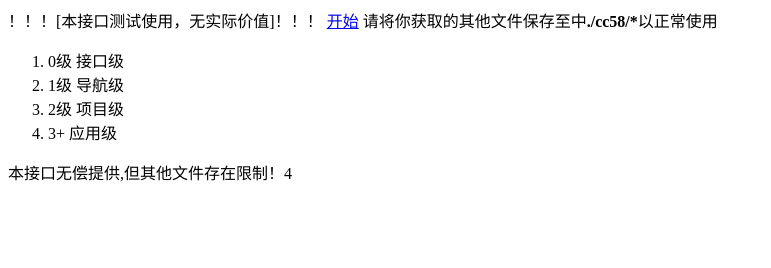
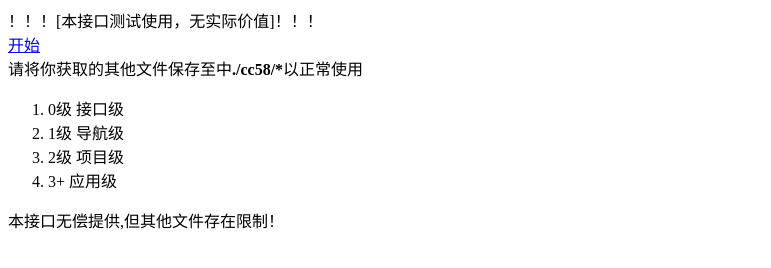
Before and after one commit to zju1229/CC58output, a plain HTML site: page index.html in a window 1280 px wide. Shown: the whole page, without its empty margins (0-771 px from the left). Drawn offline with nearby package versions, Linux system fonts and the light colour scheme.

Commit message:
Update index.html

```diff
--- a/index.html
+++ b/index.html
@@ -9,16 +9,16 @@
 
 <body>
 </body>
-  ！！！[本接口测试使用，无实际价值]！！！
-  <a href="./cc58/index">开始</a>
-  请将你获取的其他文件保存至中<strong>./cc58/*</strong>以正常使用
+  ！！！[本接口测试使用，无实际价值]！！！<br>
+  <a href="./cc58/index">开始</a><br>
+  请将你获取的其他文件保存至中<strong>./cc58/*</strong>以正常使用<br>
   <ol>
     <li>0级 接口级</li>
     <li>1级 导航级</li>
     <li>2级 项目级</li>
     <li>3+  应用级</li>
   </ol>
-  本接口无偿提供,但其他文件存在限制！4
+  本接口无偿提供,但其他文件存在限制！
   <script src="https://cdn.jsdelivr.net/npm/mathjax@3/es5/tex-mml-chtml.js"></script>
     <script>
         document.body.addEventListener('copy', function (e) {
```
